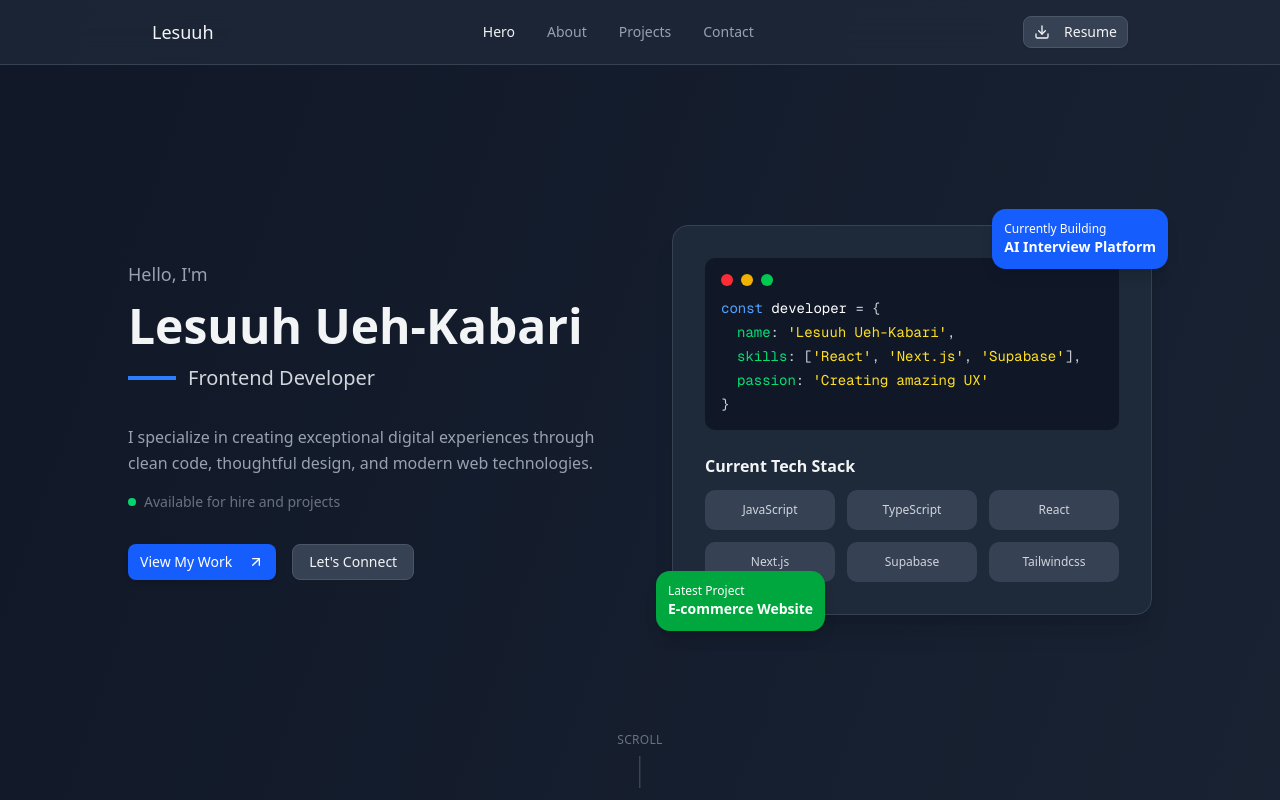
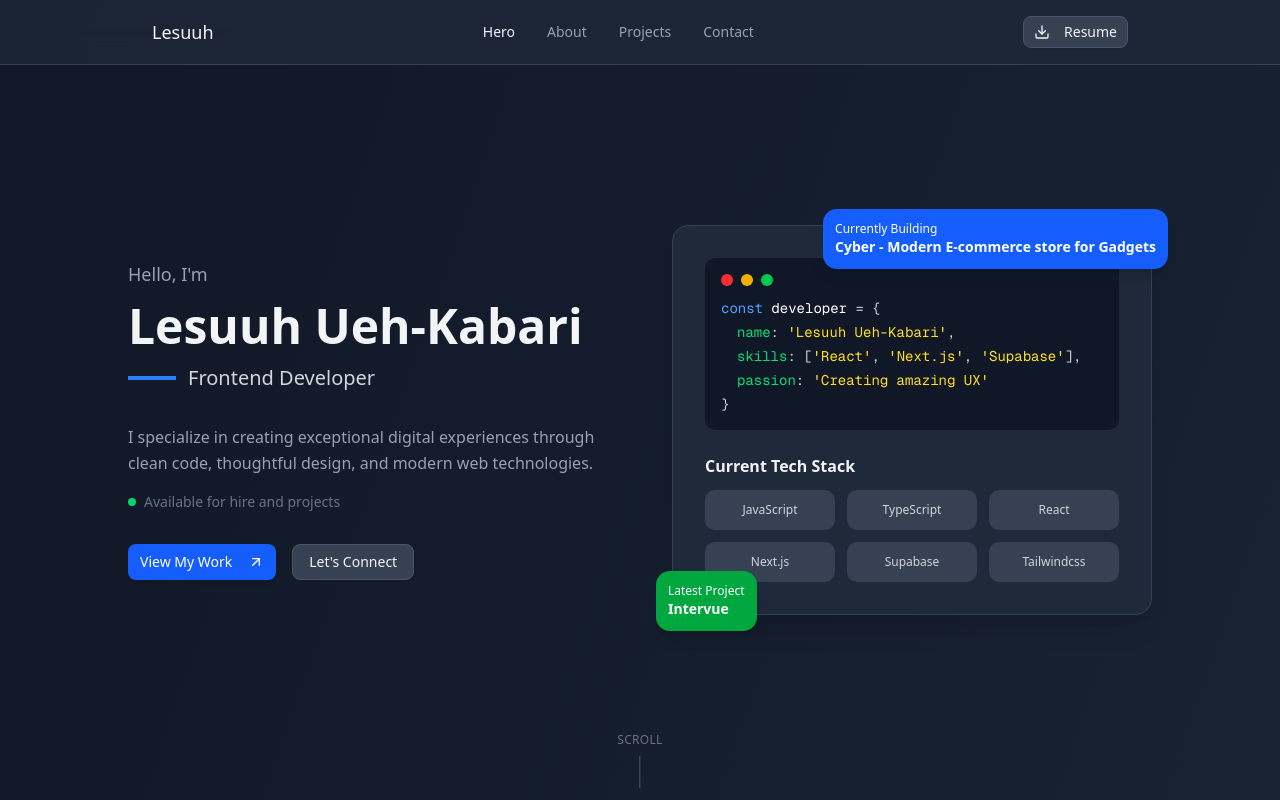
Before and after one commit to Lesuuh/new-portfolio, a Next.js app: page / in a window 1280 px wide. Shown: the top 800 px of the page. Built offline with nearby package versions, Linux system fonts and the light colour scheme.

Commit message:
Update Porfolio.tsx

```diff
--- a/app/pages/Porfolio.tsx
+++ b/app/pages/Porfolio.tsx
@@ -231,14 +231,14 @@ const Portfolio = () => {
                         Currently Building
                       </div>
                       <div className="text-sm font-bold">
-                        AI Interview Platform
+                        Cyber - Modern E-commerce store for Gadgets
                       </div>
                     </div>
 
                     <div className="absolute -bottom-4 -left-4 bg-green-600 text-white p-3 rounded-xl shadow-lg z-20">
                       <div className="text-xs font-medium">Latest Project</div>
                       <div className="text-sm font-bold">
-                        E-commerce Website
+                        Intervue
                       </div>
                     </div>
 
```
